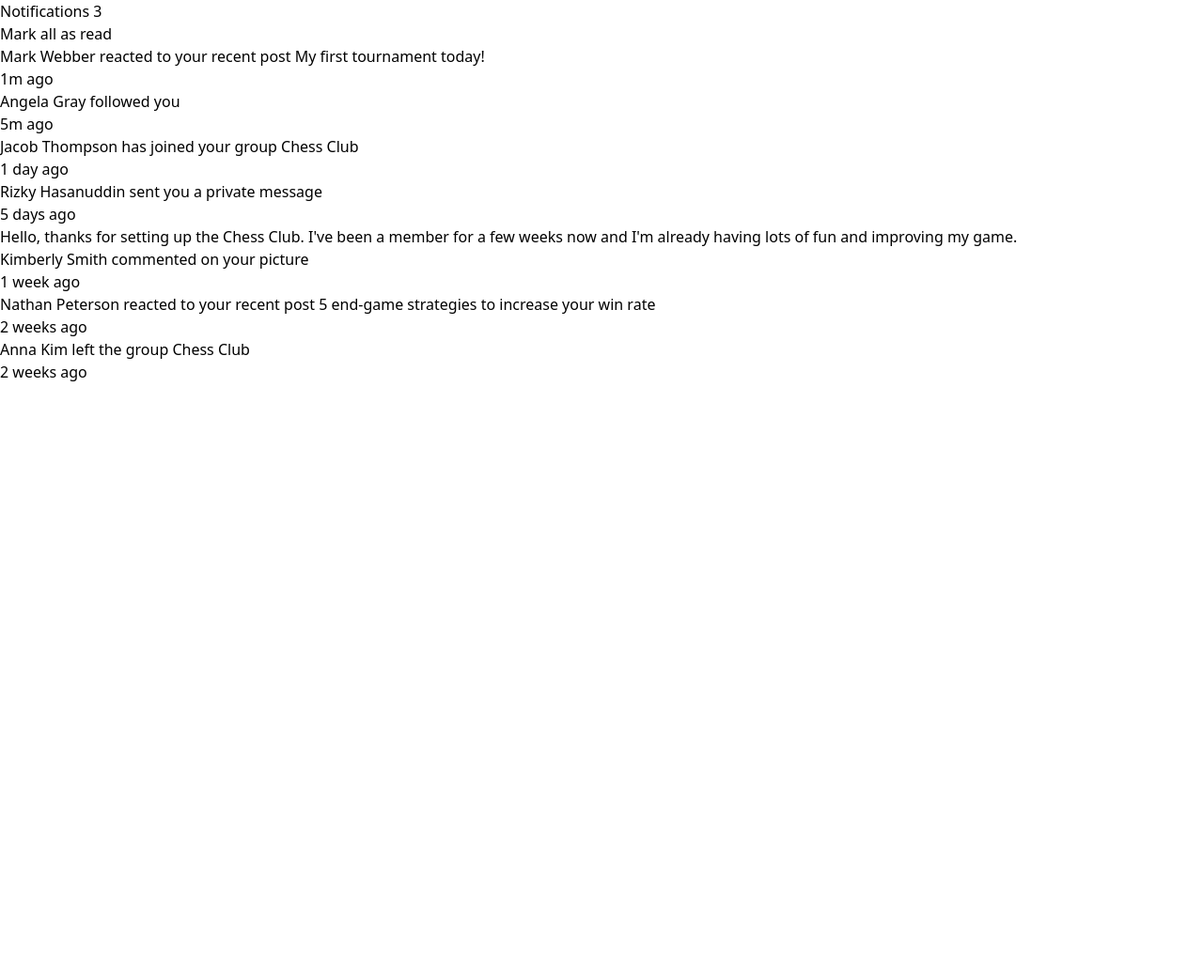
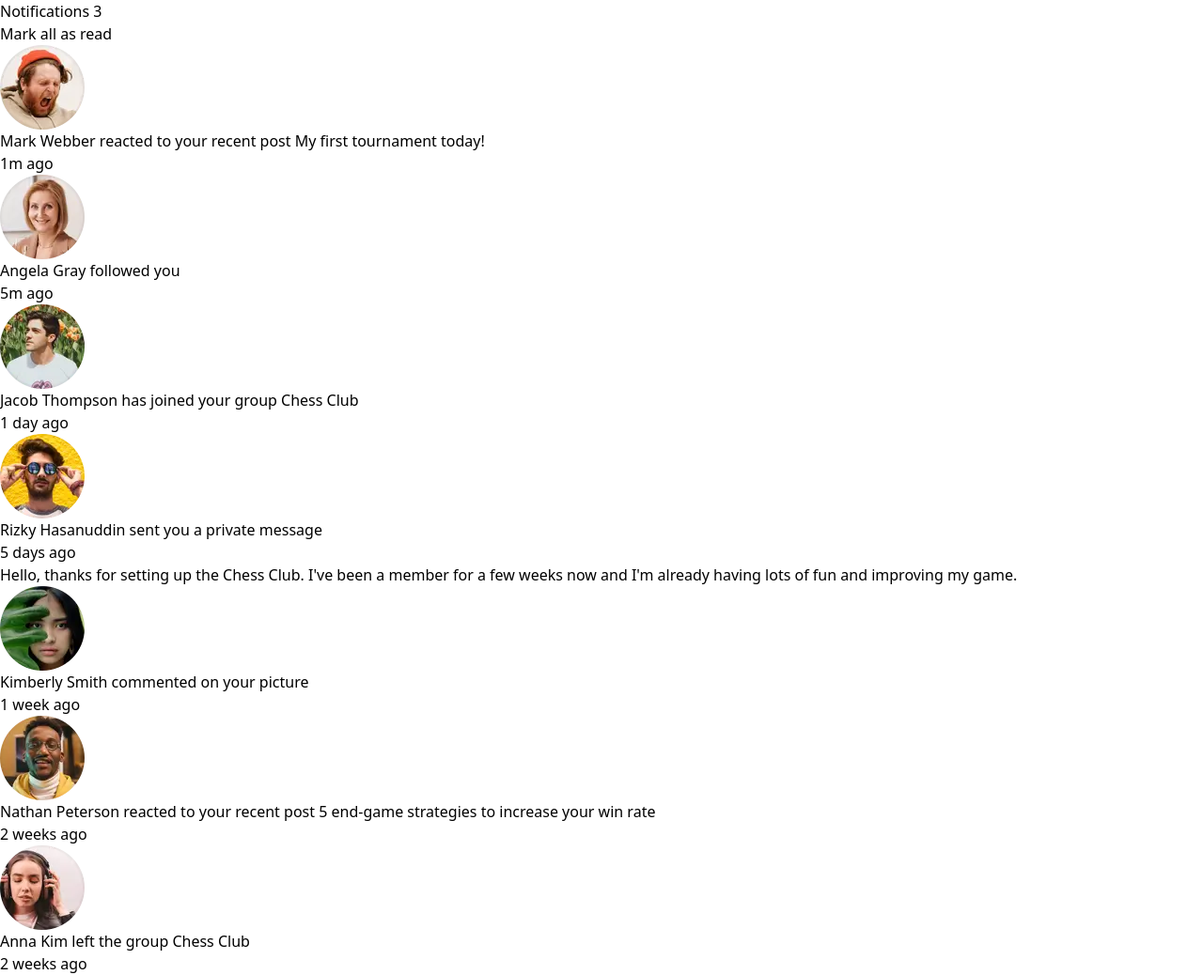
Before and after one commit to NHeroOP/Notifications-Page, a plain HTML site: page index.html in a window 1280 px wide. Shown: the whole page at 94% size. Before the commit the page ends 800 px from the top, so only its background shows below. Drawn offline with Linux system fonts and the light colour scheme.

Commit message:
Add Images

```diff
--- a/index.html
+++ b/index.html
@@ -7,6 +7,7 @@
   <link rel="stylesheet" href="style.css">
   <link rel="stylesheet" href="tailwind.css">
   <title>Frontend Mentor | Notifications page</title>
+  <link rel="shortcut icon" href="assets/images/favicon-32x32.png" type="image/x-icon">
 </head>
 <body>
   <main>
@@ -17,7 +18,7 @@
 
     <article>
       <article>
-        <img src="" alt="">
+        <img src="assets/images/avatar-mark-webber.webp" alt="">
         <div>
           <p><span>Mark Webber</span> reacted to your recent post My first tournament today!</p>
           <p>1m ago</p>
@@ -25,7 +26,7 @@
       </article>
 
       <article>
-        <img src="" alt="">
+        <img src="assets/images/avatar-angela-gray.webp" alt="">
         <div>
           <p><span>Angela Gray</span> followed you</p>
           <p>5m ago</p>
@@ -33,7 +34,7 @@
       </article>
 
       <article>
-        <img src="" alt="">
+        <img src="assets/images/avatar-jacob-thompson.webp" alt="">
         <div>
           <p><span>Jacob Thompson</span> has joined your group Chess Club</p>
           <p>1 day ago</p>
@@ -41,7 +42,7 @@
       </article>
 
       <article>
-        <img src="" alt="">
+        <img src="assets/images/avatar-rizky-hasanuddin.webp" alt="">
         <div>
           <p><span>Rizky Hasanuddin</span> sent you a private message</p>
           <p>5 days ago</p>
@@ -50,7 +51,7 @@
       </article>
 
       <article>
-        <img src="" alt="">
+        <img src="assets/images/avatar-kimberly-smith.webp" alt="">
         <div>
           <p><span>Kimberly Smith</span> commented on your picture</p>
           <p>1 week ago</p>
@@ -58,7 +59,7 @@
       </article>
 
       <article>
-        <img src="" alt="">
+        <img src="assets/images/avatar-nathan-peterson.webp" alt="">
         <div>
           <p><span>Nathan Peterson</span> reacted to your recent post 5 end-game strategies to increase your win rate</p>
           <p>2 weeks ago</p>
@@ -66,7 +67,7 @@
       </article>
 
       <article>
-        <img src="" alt="">
+        <img src="assets/images/avatar-anna-kim.webp" alt="">
         <div>
           <p><span>Anna Kim</span> left the group Chess Club</p>
           <p>2 weeks ago</p>
```
